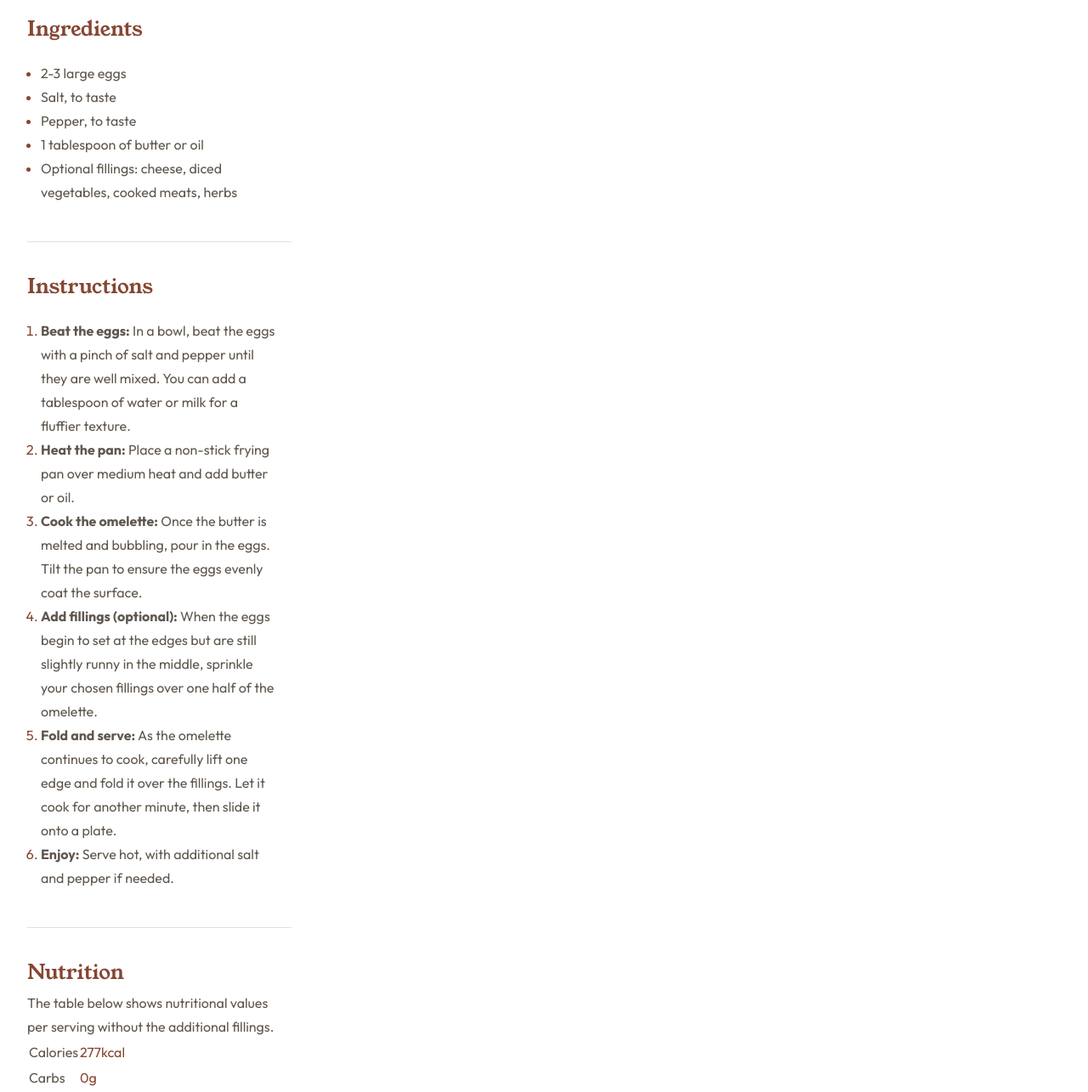
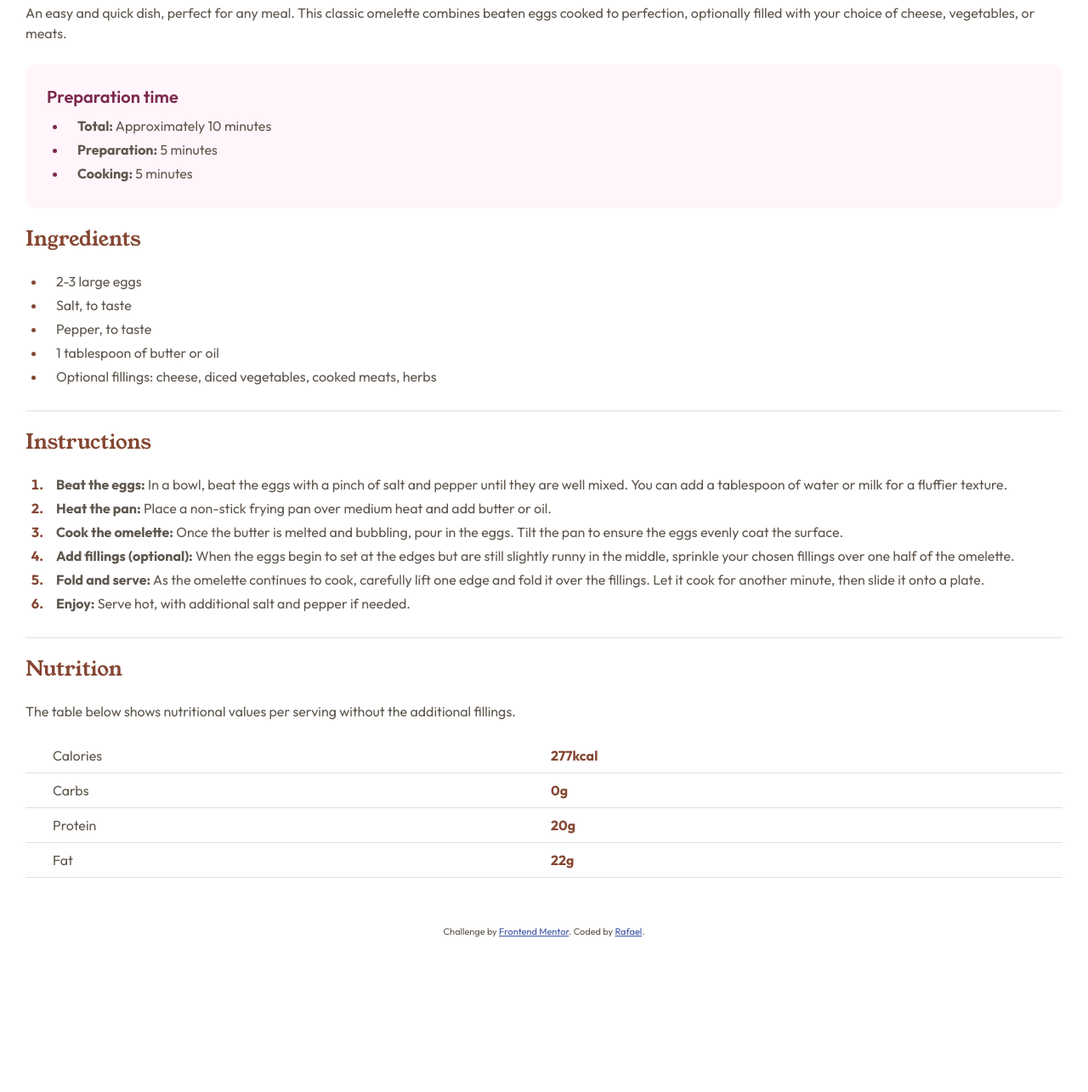
Before and after one commit to P4FZero/recipe-page, a plain HTML site: page index.html in a window 1280 px wide. Shown: the part 673-1958 px from the top of the page at 85% size. After the commit the page ends 1778 px from the top, so only its background shows below. Drawn offline with Linux system fonts and the light colour scheme; files whose address does not match are found by name.

Commit message:
HTML and CSS rewrite

```diff
--- a/index.html
+++ b/index.html
@@ -26,33 +26,41 @@
 </head>
 
 <body>
+
   <header>
+
     <img src="assets/images/image-omelette.jpeg"
       alt="A golden omelette, filled with a vibrant texture of fresh vegetables along with melted cheese">
+
   </header>
 
   <main>
+
     <header>
+
       <h1>Simple Omelette Recipe</h1>
 
       <p>
         An easy and quick dish, perfect for any meal. This classic omelette combines beaten eggs cooked
         to perfection, optionally filled with your choice of cheese, vegetables, or meats.
       </p>
+
     </header>
 
-    <article>
     <section class="preparation">
-        <p>Preparation time</p>
+
+      <h2>Preparation time</h2>
 
       <ul>
         <li><strong>Total:</strong> Approximately 10 minutes</li>
         <li><strong>Preparation:</strong> 5 minutes</li>
         <li><strong>Cooking:</strong> 5 minutes</li>
       </ul>
+
     </section>
 
     <section>
+
       <h2>Ingredients</h2>
 
       <ul>
@@ -62,9 +70,11 @@
         <li>1 tablespoon of butter or oil</li>
         <li>Optional fillings: cheese, diced vegetables, cooked meats, herbs</li>
       </ul>
+
     </section>
 
     <section>
+
       <h2>Instructions</h2>
 
       <ol>
@@ -100,9 +110,11 @@
           <strong>Enjoy:</strong> Serve hot, with additional salt and pepper if needed.
         </li>
       </ol>
+
     </section>
 
     <section>
+
       <h2>Nutrition</h2>
 
       <p>
@@ -110,33 +122,38 @@
       </p>
 
       <table>
+
         <tr>
-            <td>Calories</td>
+          <th scope="row">Calories</th>
           <td>277kcal</td>
         </tr>
 
         <tr>
-            <td>Carbs</td>
+          <th scope="row">Carbs</th>
           <td>0g</td>
         </tr>
 
         <tr>
-            <td>Protein</td>
+          <th scope="row">Protein</th>
           <td>20g</td>
         </tr>
 
         <tr>
-            <td>Fat</td>
+          <th scope="row">Fat</th>
           <td>22g</td>
         </tr>
+
       </table>
+
     </section>
-    </article>
+
   </main>
 
   <div class="attribution">
+
     Challenge by <a href="https://www.frontendmentor.io?ref=challenge" target="_blank">Frontend Mentor</a>.
     Coded by <a href="#">Rafael</a>.
+
   </div>
 </body>
 
--- a/style.css
+++ b/style.css
@@ -10,18 +10,18 @@
 
 @font-face {
     font-family: "outfit";
+    src: url(assets/fonts/outfit/Outfit-SemiBold.woff2)("woff2");
+    src: url(assets/fonts/outfit/Outfit-SemiBold.woff) format("woff");
+    font-style: normal;
+    font-weight: 600;
+}
+
+@font-face {
+    font-family: "outfit";
     src: url(assets/fonts/outfit/Outfit-Bold.woff2)("woff2");
     src: url(assets/fonts/outfit/Outfit-Bold.woff) format("woff");
     font-style: normal;
     font-weight: 700;
-}
-
-@font-face {
-    font-family: "outfit";
-    src: url(assets/fonts/outfit/Outfit-SemiBold.woff2)("woff2");
-    src: url(assets/fonts/outfit/Outfit-SemiBold.woff) format("woff");
-    font-style: normal;
-    font-weight: 600;
 }
 
 @font-face {
@@ -32,7 +32,7 @@
     font-weight: 400;
 }
 
-/* ||Pre settings */
+/* ||Basic settings and resets */
 
 *,
 *::after,
@@ -40,18 +40,15 @@
     box-sizing: border-box;
     margin: 0;
     padding: 0;
-
 }
 
-/* ||Colors*/
-
 :root {
-    /* Primary */
+    /* Colors - Primary */
 
     --dark-raspberry: hsl(332, 51%, 32%);
     --nutmeg: hsl(14, 45%, 36%);
 
-    /* Neutral */
+    /* Colors - Neutral */
 
     --dark-charcoal: hsl(24, 5%, 18%);
     --eggshell: hsl(30, 54%, 90%);
@@ -59,17 +56,20 @@
     --rose-white: hsl(330, 100%, 98%);
     --wenge-brown: hsl(30, 10%, 34%);
     --white: hsl(0, 0%, 100%);
+
+    /* Typography - Size */
+
+    --body-copy: 16px;
 }
-
-/* ||General settings */
 
 body {
     background-color: var(--white);
     color: var(--wenge-brown);
-    font-family: "outfit", sans-serif;
-    line-height: 1.75;
-    max-width: 375px;
+    font: var(--body-copy)/1.5 "outfit", sans-serif;
+    min-width: 320px;
 }
+
+/* ||Header */
 
 img {
     font-style: italic;
@@ -78,57 +78,102 @@ img {
     width: 100%;
 }
 
+/* ||Main */
+
+main {
+    padding: 1.875rem;
+}
+
+main>*,
+h1,
+h2 {
+    margin-block-end: 1.5625rem;
+}
+
+.preparation {
+    background-color: var(--rose-white);
+    padding: 1.5625rem;
+    border-radius: 0.625rem;
+}
+
+/* ||Titles */
+
 h1 {
-    line-height: 1;
+    color: var(--dark-charcoal);
     font-size: 2.25rem;
 }
 
-main {
-    padding: 2rem;
-}
-
-h1,
-main header,
-section {
-    margin-bottom: 2rem;
-}
-
-main ul,
-main ol {
-    padding: 1rem;
-}
-
-section:not(:first-child, :last-child) {
-    padding-bottom: 1.75rem;
-    border-bottom: 1px solid var(--light-grey);
+h2,
+li::marker,
+ol::marker,
+td {
+    color: var(--nutmeg);
 }
 
 h1,
 h2 {
-    color: var(--dark-charcoal);
+    font-weight: inherit;
+    line-height: initial;
     font-family: "young-serif", serif;
 }
 
-h2,
-li::marker,
-tr td:nth-child(2) {
-    color: var(--nutmeg);
-    font-weight: 400;
+/* ||Main - Section */
+
+section:not(:first-of-type, :last-of-type) {
+    padding-bottom: 1.5rem;
+    border-bottom: 1px solid var(--light-grey);
 }
 
-.preparation {
-    background-color: var(--rose-white);
-    padding: 1rem;
-    border-radius: 10px;
+/* ||Section - Lists */
+
+ul,
+ol {
+    padding-inline-start: 1.5rem;
 }
 
-.preparation li {
-    padding-left: 7.5px;
+li {
+    padding-inline-start: 0.75rem;
+    margin-bottom: 0.25rem;
 }
 
-.preparation p,
-.preparation li::marker {
-    font-family: "outfit", sans-serif;
-    color: var(--dark-raspberry);
+ol li::marker,
+td {
     font-weight: 700;
 }
+
+/* ||Main - Preparation */
+
+.preparation h2 {
+    color: var(--dark-raspberry);
+    font: 600 1.25rem "outfit", sans-serif;
+    margin-block-end: 0.625rem;
+}
+
+.preparation li::marker {
+    color: var(--dark-raspberry);
+}
+
+/* ||Nutrition table */
+
+table {
+    border-collapse: collapse;
+    margin-top: 1.25rem;
+    table-layout: fixed;
+    width: 100%;
+}
+
+table tr {
+    border-bottom: 1px solid var(--light-grey);
+
+}
+
+th,
+td {
+    padding: .5rem;
+    text-align: left;
+}
+
+th {
+    padding-left: 2rem;
+    font-weight: normal;
+}
```
Lines whose indentation alone changed are shown as unchanged.
